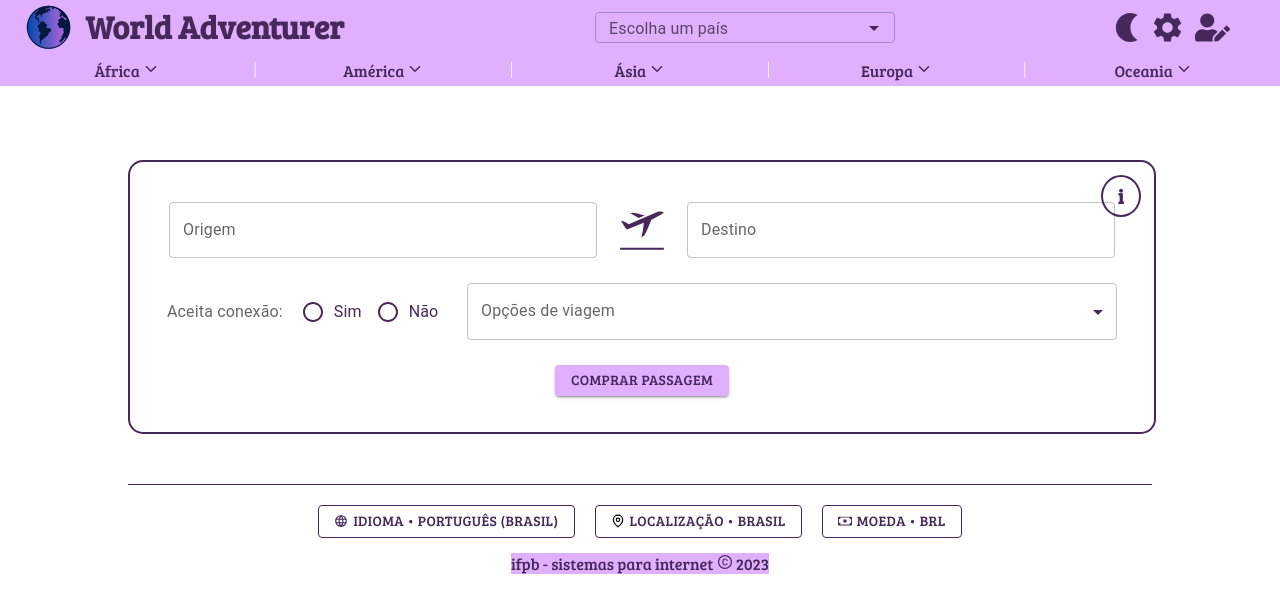
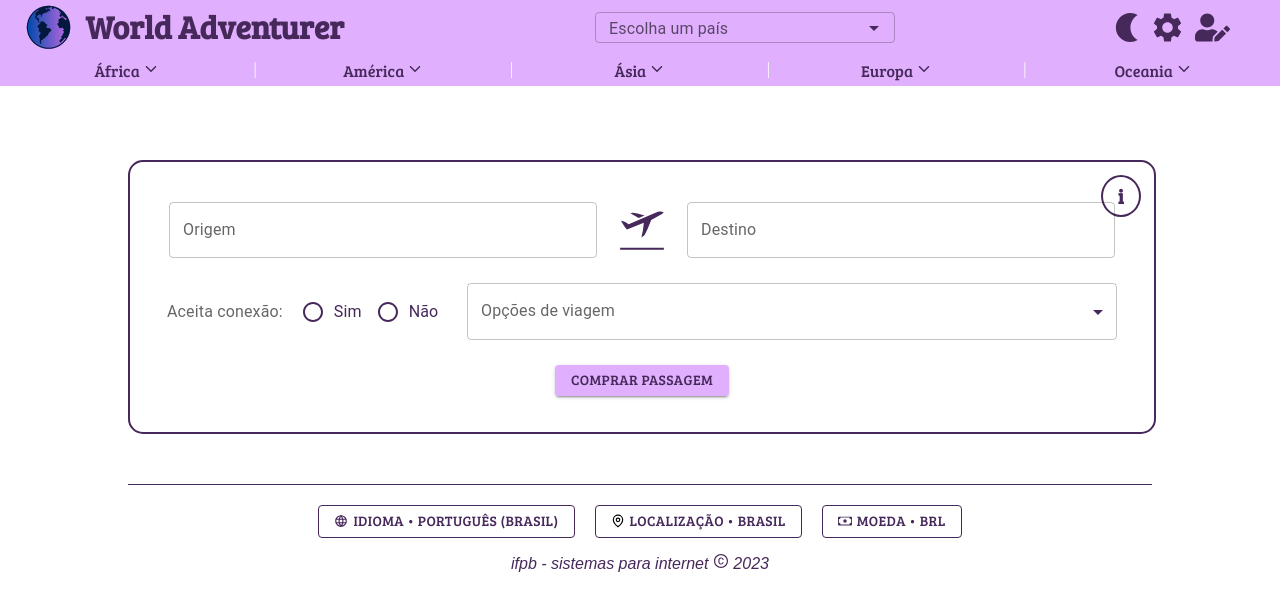
Before and after one commit to julianafer/Projeto-paises, a React (Create React App) app in the folder projeto-ihc/: page / in a window 1280 px wide. Shown: the top 612 px of the page. Built offline with nearby package versions, Linux system fonts and the light colour scheme; a web font is replaced by a local one.

Commit message:
update css

```diff
--- a/projeto-ihc/src/index.css
+++ b/projeto-ihc/src/index.css
@@ -443,5 +443,6 @@ button.MuiButtonBase-root.MuiButton-root.MuiButton-outlined.MuiButton-outlinedPr
 }
 
 #cp {
-    background-color: #e0b0ff;
+    font-family: Arial, Helvetica, sans-serif;
+    font-style: italic;
 }
```
